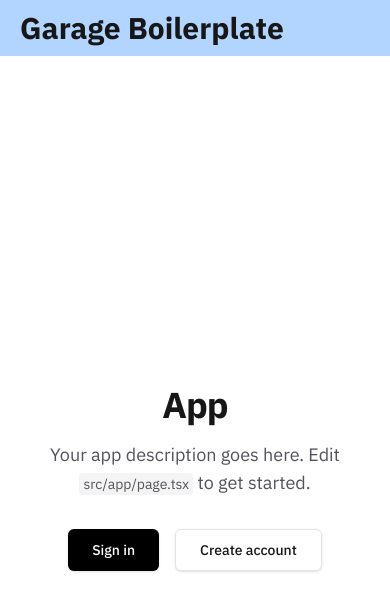
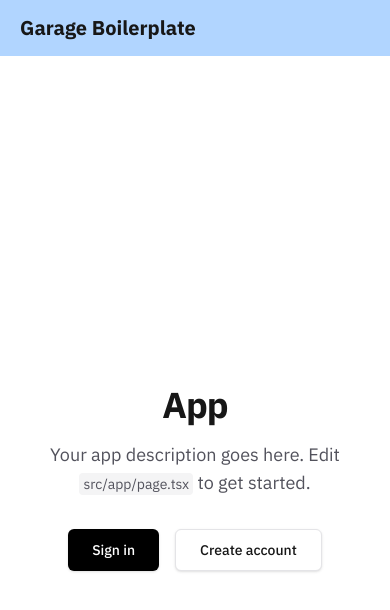
Before and after one commit to AzamEhsan/04-IBM-Teampage, a Next.js app in the folder frontend/: page / in a window 390 px wide. Shown: the top 610 px of the page. Built offline with nearby package versions, Linux system fonts and the light colour scheme; no server answers.

Commit message:
fix(Title & Team Images): Updated title to be smaller and made changes to image paths

```diff
--- a/frontend/src/components/layout/Navbar.tsx
+++ b/frontend/src/components/layout/Navbar.tsx
@@ -20,7 +20,7 @@ export function Navbar() {
   return (
     <header className="flex h-14 items-center justify-between dark:bg-zinc-900 bg-[${bgColor}]" style={{backgroundColor: secondaryAccent}}>
       {user && <HamburgerButton/>}
-      <div className="text-3xl font-bold ml-5">
+      <div className="md:text-3xl text-xl font-bold ml-5">
         <Link href={`${user ? "/dashboard" : "/"}`}>Garage Boilerplate</Link>
       </div>
       <div className="flex-1" />
--- a/frontend/src/features/member-card/components/MemberCardList.tsx
+++ b/frontend/src/features/member-card/components/MemberCardList.tsx
@@ -53,7 +53,7 @@ export function MemberCardList(){
                         <div className="m-2 w-85 h-135 rounded-xl border-none overflow-hidden shadow-xl">
                             <div className="border border-none h-80 overflow-hidden">
                                 <Image
-                                src={`/../../../../images/${member.imgName}`}
+                                src={`/images/${member.imgName}`}
                                 alt={member.imgName}
                                 width={500}
                                 height={500}
```
